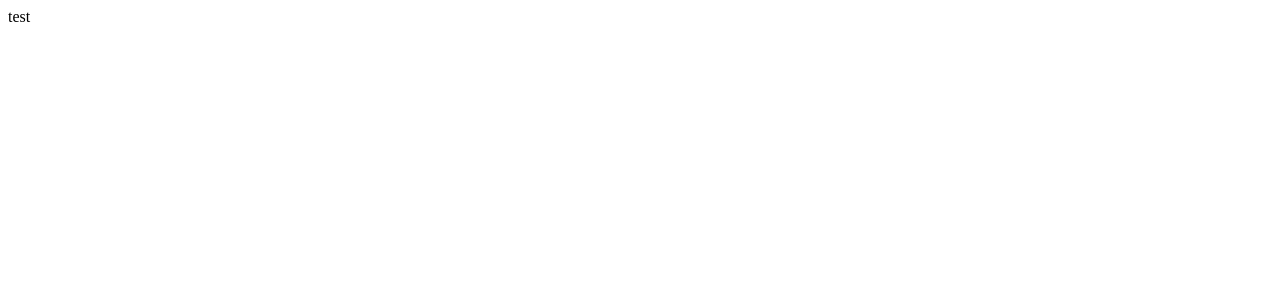
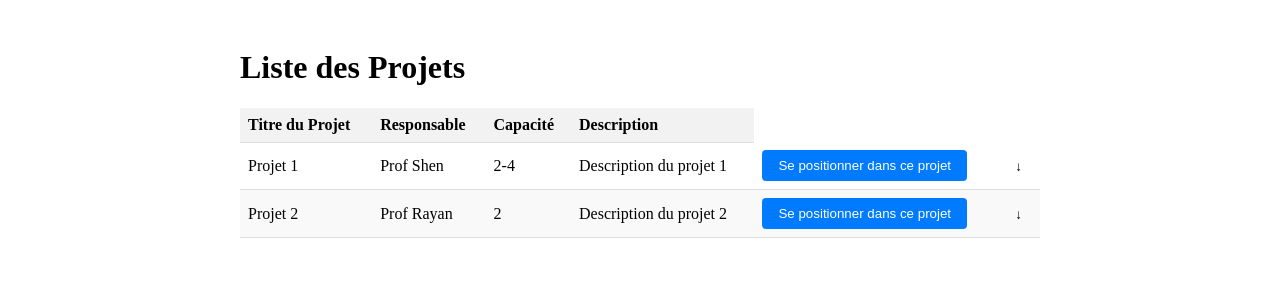
Before and after one commit to Vezonne/PROJET_ANDROIDE, a React (Create React App) app in the folder Affectation/: page /classementProjets in a window 1280 px wide. Shown: the top 300 px of the page. Built offline with nearby package versions, Linux system fonts and the light colour scheme.

Commit message:
MAJ cahier des charges

```diff
--- a/Affectation/src/Accueil.jsx
+++ b/Affectation/src/Accueil.jsx
@@ -1,5 +1,4 @@
 import React from 'react';
-import { BrowserRouter as Router, Route } from 'react-router-dom';
 import { Link } from 'react-router-dom';
 import './Accueil.css'
 
@@ -10,7 +9,7 @@ function Accueil() {
       <h1>Bienvenue sur le site de candidature aux projets</h1>
       <p>
         Sur ce site, vous pouvez candidater à une liste de projets proposés par des enseignants.
-        Classer les projets en fonction de vos préférences et soumettre votre candidature.
+        Classez les projets en fonction de vos préférences et soumettez votre candidature.
       </p>
       <Link to="/classementProjets">
         <button>Classement des projets</button>
--- /dev/null
+++ b/Affectation/src/ClassementProjets.css
@@ -0,0 +1,58 @@
+/* ClassementProjets.css */
+
+.classement-projets-container {
+    max-width: 800px;
+    margin: 0 auto;
+    padding: 20px;
+  }
+
+  .projets-table {
+    width: 100%;
+    border-collapse: collapse;
+  }
+
+  .projets-table th,
+  .projets-table td {
+    padding: 8px;
+    border-bottom: 1px solid #ddd;
+  }
+
+  .projets-table th {
+    background-color: #f2f2f2;
+    font-weight: bold;
+    text-align: left;
+  }
+
+  .projets-table tbody tr:nth-child(even) {
+    background-color: #f9f9f9;
+  }
+
+  .projets-table tbody tr:hover {
+    background-color: #f2f2f2;
+  }
+
+
+  .positionnement-button {
+    padding: 8px 16px;
+    background-color: #007bff;
+    color: #fff;
+    border: none;
+    border-radius: 4px;
+    cursor: pointer;
+  }
+
+  .positionnement-button:hover {
+    background-color: #0056b3;
+  }
+
+
+  .arrow-button {
+    background: none;
+    border: none;
+    cursor: pointer;
+  }
+
+  .informations-supplementaires {
+    background-color: #f9f9f9;
+    padding: 10px;
+  }
--- a/Affectation/src/ClassementProjets.jsx
+++ b/Affectation/src/ClassementProjets.jsx
@@ -1,11 +1,101 @@
 import React from 'react';
+import './ClassementProjets.css'
+import { useState, useEffect } from 'react';
 
-const ClassementProjets = () => {
-    return (
-        <div>
-            test
-        </div>
-    );
-};
+function ClassementProjets() {
+  // Exemple de projet en attendant le back
+  const projets = [
+    {
+        id: 1,
+        responsable: "Prof Shen",
+        capacite: "2-4",
+        nom: "Projet 1",
+        description: "Description du projet 1",
+        informationsSupplementaires: "Informations supplémentaires pour le projet 1"
+      },
+      {
+        id: 2,
+        responsable: "Prof Rayan",
+        capacite: "2",
+        nom: "Projet 2",
+        description: "Description du projet 2",
+        informationsSupplementaires: "Informations supplémentaires pour le projet 2"
+      },
+
+  ];
+
+  const [projetsEtendus, setProjetsEtendus] = useState({});
+  const [projetsPositionnes, setProjetsPositionnes] = useState([]);
+
+  // Fonction de gestion du clic sur la flèche déroulante pour afficher les informations supplémentaires
+  const toggleInformationsSupplementaires = (projetId) => {
+    setProjetsEtendus({
+      ...projetsEtendus,
+      [projetId]: !projetsEtendus[projetId]
+    });
+  };
+
+  const handleClick = (projetId) => {
+
+    const confirmation = window.confirm(`Êtes-vous sûr de vouloir vous positionner sur le projet "${projets[projetId-1].nom}" ?`)
+    if (confirmation) {
+      setProjetsPositionnes([...projetsPositionnes,projetId]);
+      console.log("Vous vous êtes positionné sur le projet avec l'ID :", projetId);
+    }
+
+  };
+
+  useEffect(() => {
+    console.log("Valeur actuelle de projetsPositionnes :", projetsPositionnes);
+  }, [projetsPositionnes]);
+
+  return (
+    <div className='classement-projets-container'>
+      <h1>Liste des Projets</h1>
+      <table className='projets-table'>
+        <thead>
+          <tr>
+            <th>Titre du Projet</th>
+            <th>Responsable</th>
+            <th>Capacité</th>
+            <th>Description</th>
+          </tr>
+        </thead>
+        <tbody>
+        {projets.map(projet => (
+            <React.Fragment key={projet.id}>
+            <tr>
+                <td>{projet.nom}</td>
+                <td>{projet.responsable}</td>
+                <td>{projet.capacite}</td>
+                <td>{projet.description}</td>
+                <td>
+                <button className='positionnement-button' onClick={() => handleClick(projet.id)} disabled={projetsPositionnes.includes(projet.id)}>
+                    Se positionner dans ce projet
+                </button>
+                </td>
+                <td>
+                <button
+                    className="arrow-button"
+                    onClick={() => toggleInformationsSupplementaires(projet.id)}
+                >
+                    {projetsEtendus[projet.id] ? '↑' : '↓'}
+                </button>
+                </td>
+            </tr>
+            {projetsEtendus[projet.id] && (
+                <tr>
+                <td colSpan="5" className="informations-supplementaires">
+                    {projet.informationsSupplementaires}
+                </td>
+                </tr>
+            )}
+            </React.Fragment>
+          ))}
+        </tbody>
+      </table>
+    </div>
+  );
+}
 
 export default ClassementProjets;
```
Also changed, not shown: 1 other file (tests, documents, lock files or other folders).
